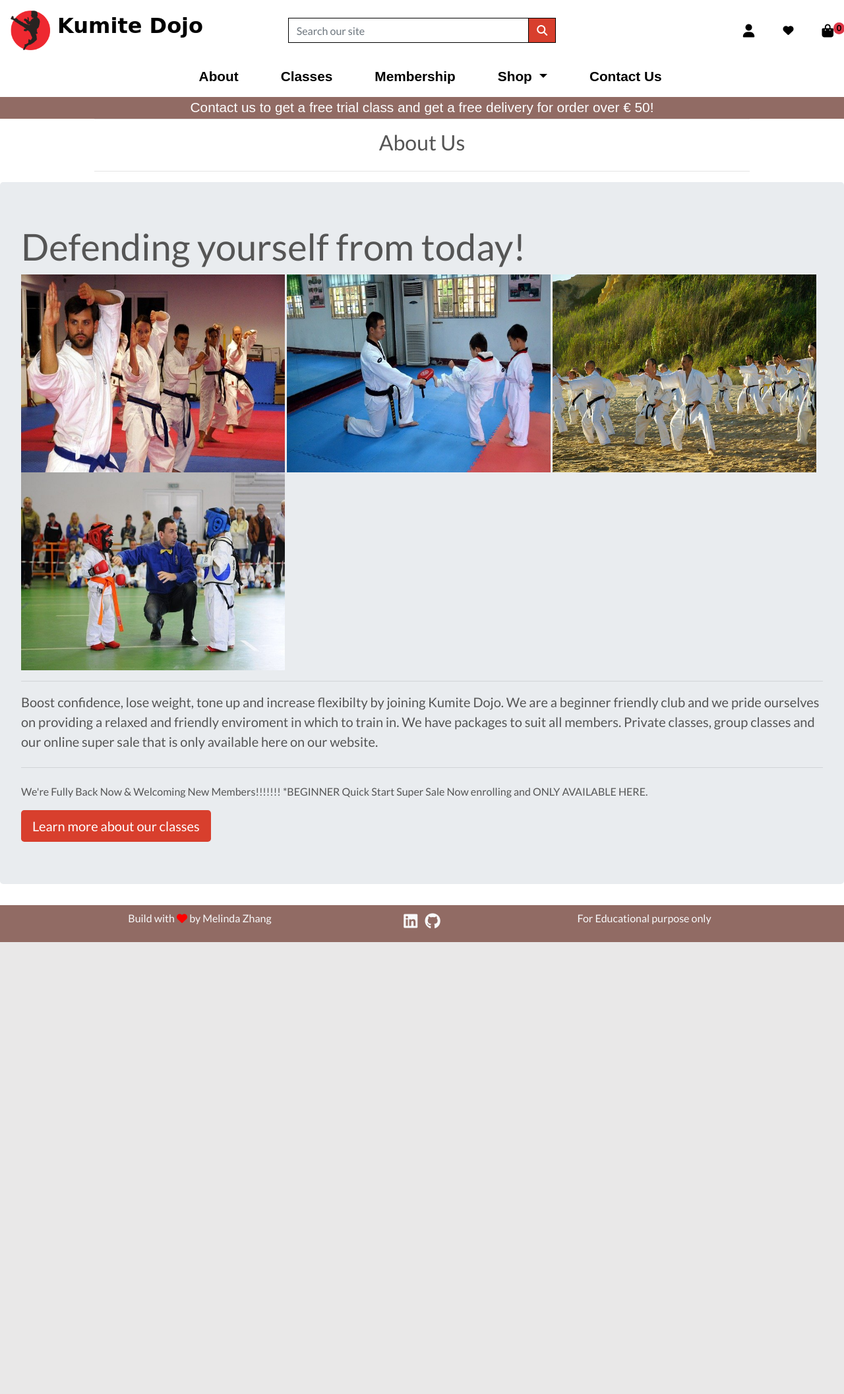
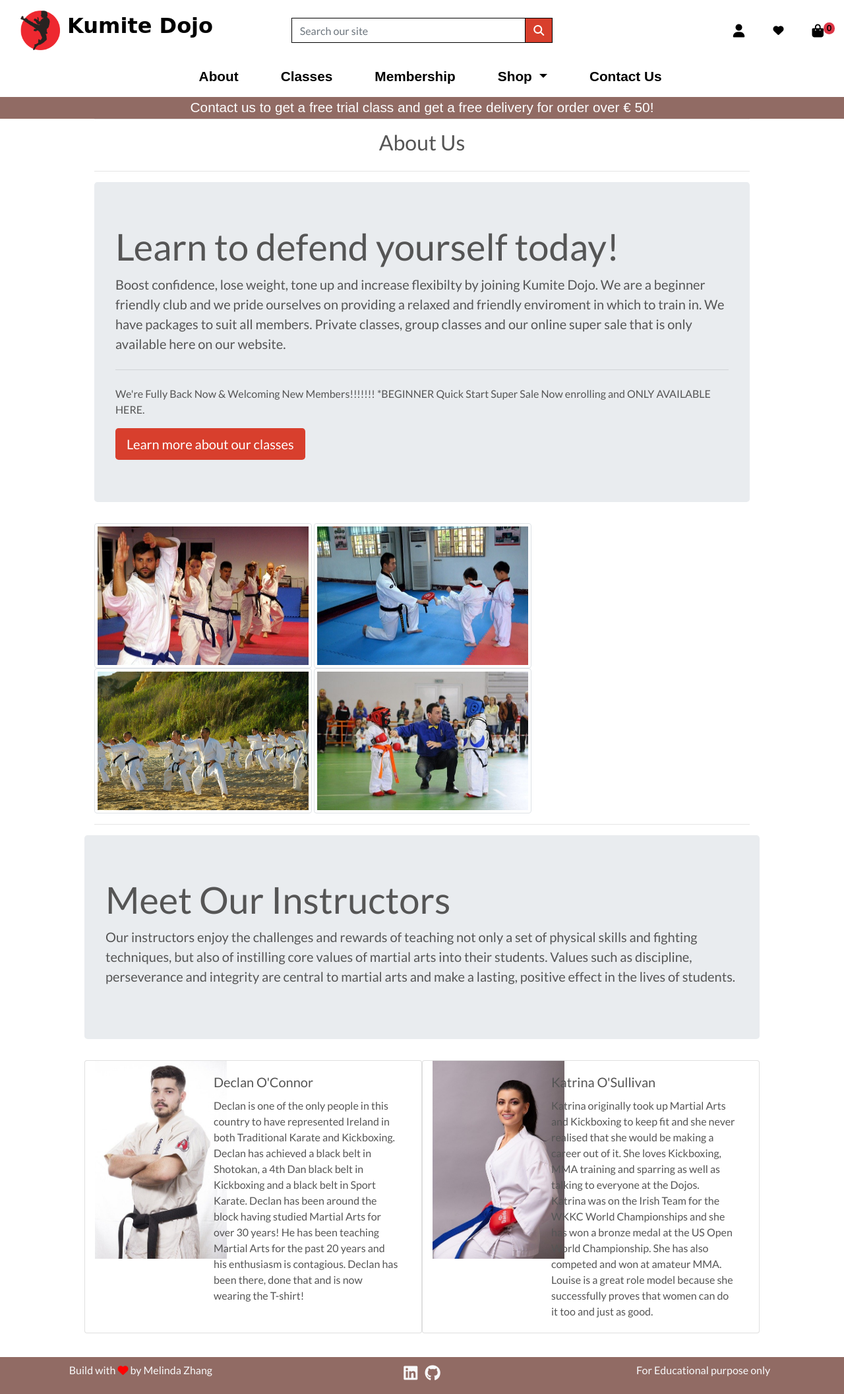
Before and after one commit to MelindaZhang2020/CI-MS4-Kumite-Dojo, a Django app: page /home/about in a window 1280 px wide. Shown: the whole page at 66% size. Before the commit the page ends 1428 px from the top, so only its background shows below. Run offline with Django 3.2, Linux system fonts and the light colour scheme; data comes from the database, SQL or seed files in the repository; some libraries are stand-ins or nearby versions; some web fonts are replaced.

Commit message:
Home: add instructor info in about page

```diff
--- a/home/static/home/css/main.css
+++ b/home/static/home/css/main.css
@@ -62,6 +62,10 @@
   }
 /* about page */
 .about-img{
-  width: 400px;
+  width: 330px;
+  height: 220px;
+}
+.instructor-img {
+  width: 200px;
   height: 300px;
 }
--- a/home/templates/home/about.html
+++ b/home/templates/home/about.html
@@ -22,14 +22,10 @@
             <hr>
         </div>
     </div>
-</div>
+    <div class="row">
+        <div class="col">
             <div class="jumbotron">
-    <h1 class="display-4">Defending yourself from today!</h1>
-    <img src="{{MEDIA_URL}}about.jpg" class="about-img"alt="group of people training karate">
-    <img src="{{MEDIA_URL}}about-1.jpg" class="about-img" alt="kids training karate with an instructor">
-    <img src="{{MEDIA_URL}}about-2.jpg" class="about-img" alt="group of people training karate at the beach">
-    <img src="{{MEDIA_URL}}about-3.jpg" class="about-img" alt="two kids listening to karate judge">
-    <hr>
+                <h1 class="display-4">Learn to defend yourself today!</h1>
                 <p class="lead">Boost confidence, lose weight, tone up and increase flexibilty by joining Kumite Dojo.
                 We are a beginner friendly club and we pride ourselves on providing a relaxed and friendly enviroment in which to train in.
                 We have packages to suit all members. Private classes, group classes and our online super sale that is only available here on our website.
@@ -40,5 +36,70 @@
                     Now enrolling and ONLY AVAILABLE HERE.</p>
                 <a class="btn btn-red btn-lg" href="#" role="button">Learn more about our classes</a>
             </div>
+            <div class="about">
+                <img src="{{MEDIA_URL}}about-img/about.jpg" class="about-img img-thumbnail"alt="group of people training karate">
+                <img src="{{MEDIA_URL}}about-img/about-1.jpg" class="about-img img-thumbnail" alt="kids training karate with an instructor">
+                <img src="{{MEDIA_URL}}about-img/about-2.jpg" class="about-img img-thumbnail" alt="group of people training karate at the beach">
+                <img src="{{MEDIA_URL}}about-img/about-3.jpg" class="about-img img-thumbnail" alt="two kids listening to karate judge">
+                <hr>
+            </div>
+        </div>
+    </div>
+    <div class="row">
+        <div class="jumbotron">
+            <h1 class="display-4">Meet Our Instructors</h1>
+            <p class="lead">
+                Our instructors enjoy the challenges and rewards of
+                teaching not only a set of physical skills and fighting techniques,
+                but also of instilling core values of martial arts into their students.
+                Values such as discipline, perseverance and integrity are central to martial
+                arts and make a lasting, positive effect in the lives of students.
+            </p>
+          </div>
+    </div>
+    <div class="row">
+        <div class="card mb-3 col-lg-6 col-md-12">
+            <div class="row no-gutters">
+                <div class="col-md-4 col-lg-4">
+                    <img src="{{MEDIA_URL}}about-img/instructor-1.jpg" class="instructor-img" alt="male instructor">
+                </div>
+                <div class="col-md-8 col-lg-8">
+                    <div class="card-body">
+                        <h5 class="card-title">Declan O'Connor</h5>
+                        <p class="card-text">
+                            Declan is one of the only people in this country to have represented Ireland in
+                            both Traditional Karate and Kickboxing. Declan has achieved a black belt in Shotokan,
+                            a 4th Dan black belt in Kickboxing and a black belt in Sport Karate. Declan has been
+                            around the block having studied Martial Arts for over 30 years! He has been teaching
+                            Martial Arts for the past 20 years and his enthusiasm is contagious. Declan has been
+                            there, done that and is now wearing the T-shirt!
+                        </p>
+                    </div>
+                </div>
+            </div>
+        </div>
+        <div class="card mb-3 col-lg-6 col-md-12">
+            <div class="row no-gutters">
+                <div class="col-md-4 col-lg-4">
+                    <img src="{{MEDIA_URL}}about-img/instructor-2.jpg" class="instructor-img" alt="male instructor">
+                </div>
+                <div class="col-md-8 col-lg-8">
+                    <div class="card-body">
+                        <h5 class="card-title">Katrina O'Sullivan</h5>
+                        <p class="card-text">
+                            Katrina originally took up Martial Arts and Kickboxing to keep fit and she never
+                            realised that she would be making a career out of it. She loves Kickboxing, MMA training
+                            and sparring as well as talking to everyone at the Dojos. Katrina was on the Irish Team for
+                            the WKKC World Championships and she has won a bronze medal at the US Open World Championship.
+                            She has also competed and won at amateur MMA. Louise is a great role model because she successfully
+                            proves that women can do it too and just as good.
+                        </p>
+                    </div>
+                </div>
+            </div>
+        </div>
+    </div>
+</div>
+
 
 {% endblock %}
--- a/templates/base.html
+++ b/templates/base.html
@@ -38,7 +38,7 @@
         <title>Kumite Dojo {% block extra_title %} {% endblock %}</title>
     </head>
     <body>
-        <header class="container-fulid fixed-top-desktop-only">
+        <header class="container-fluid fixed-top-desktop-only">
             <div  id="topnav" class="row list-inline  bg-white pt-lg-2 d-lg-flex">
                 <div class="col-12 col-lg-4 my-auto py1 py-lg-0 text-center text-lg-left d-none d-lg-block">
                     <a href="{% url 'home' %}" class="nav-link main-logo-link">
--- a/templates/includes/footer.html
+++ b/templates/includes/footer.html
@@ -1,12 +1,10 @@
 {% load static %}
-<div class="footer">
-	<footer>
-		<div class="container">
+
+<footer class="container-fluid">
 	<div class="row">
 		<div class="col">
 			<p>Build with <i class="fas fa-heart heart"></i> by Melinda Zhang</p>
 		</div>
-
 		<div class="col">
 			<a
 		href="https://www.linkedin.com/in/melinda-zhang-0012301aa/"
@@ -25,6 +23,4 @@
 			<p>For Educational purpose only</p>
 		</div>
 	</div>
-		</div>
 </footer>
-</div>
```
Also changed, not shown: media/about-img/about-1.jpg (renamed from media/about-1.jpg), media/about-img/about-2.jpg (renamed from media/about-2.jpg), media/about-img/about-3.jpg (renamed from media/about-3.jpg), media/about-img/about.jpg (renamed from media/about.jpg), media/about-img/instructor-1.jpg (added), media/about-img/instructor-2.jpg (added), 3 other files. Lines whose indentation alone changed are shown as unchanged.
